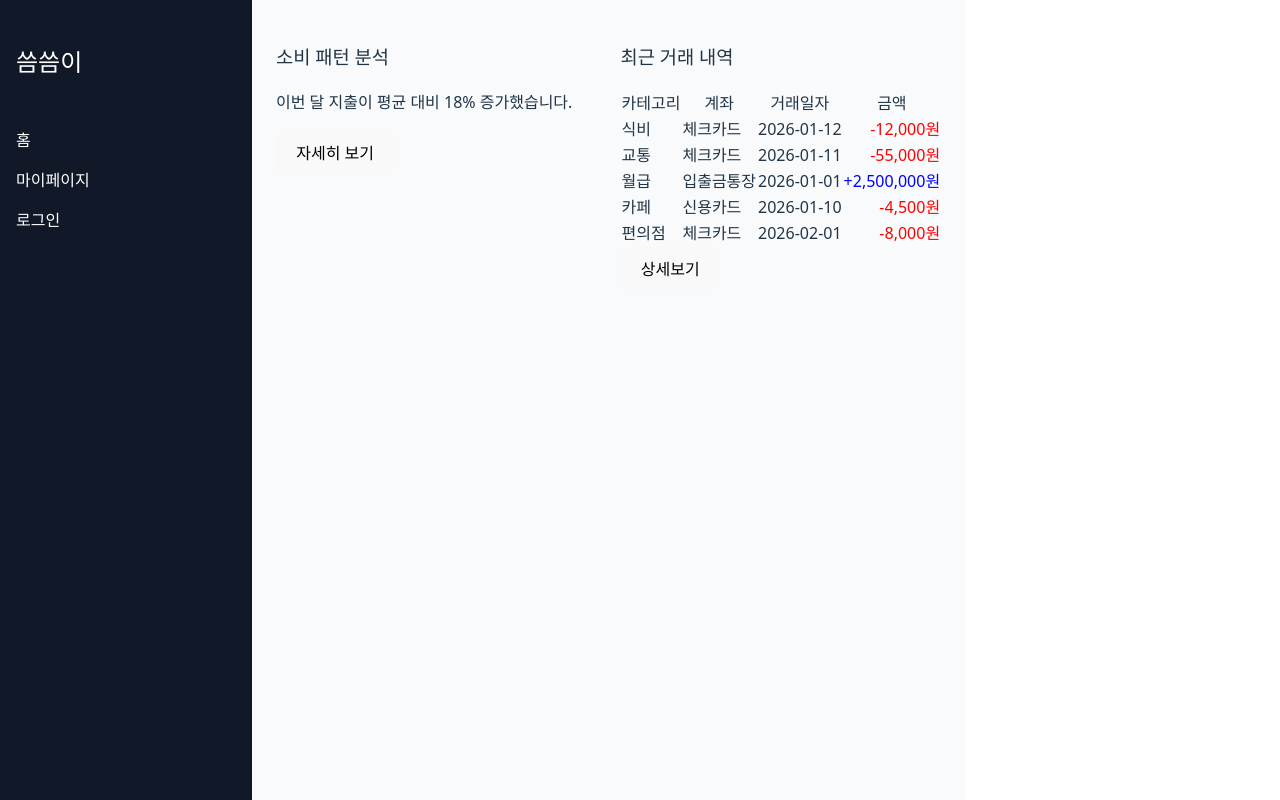
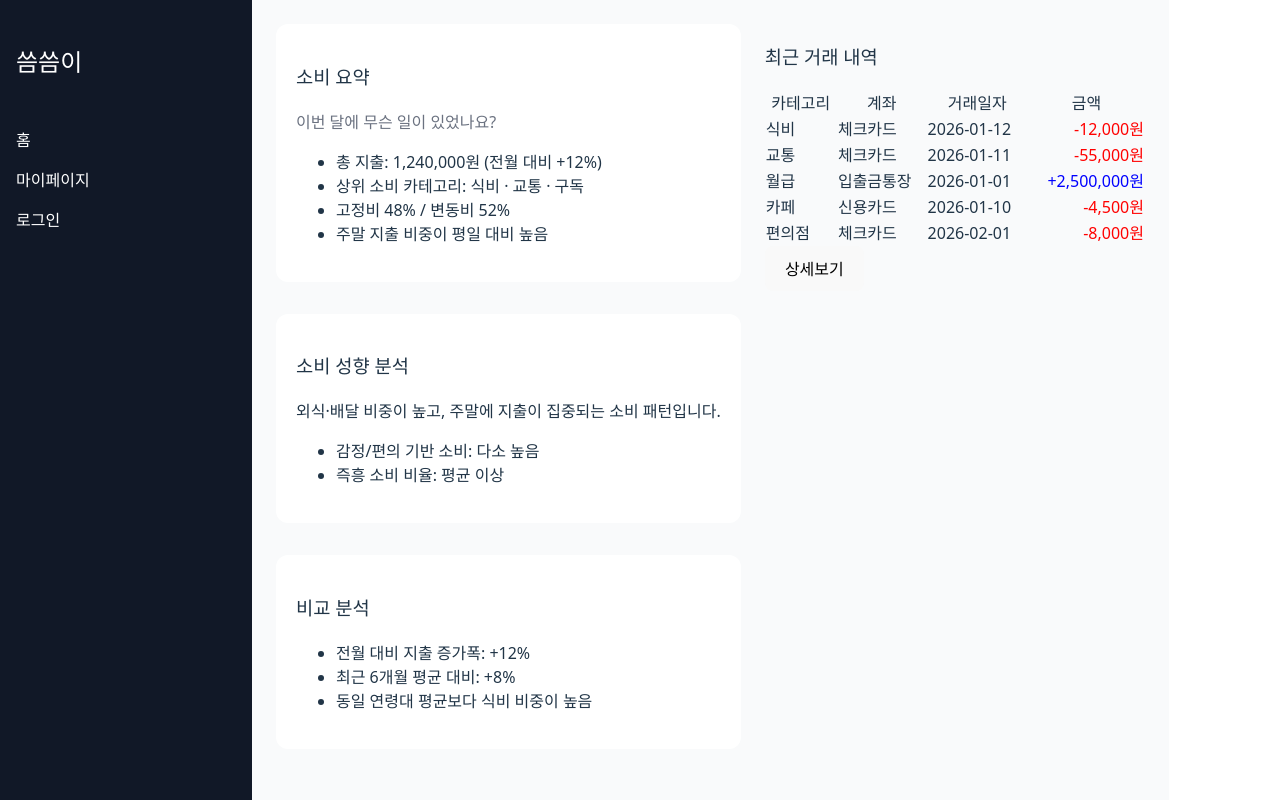
Before and after one commit to Sseumsseumi/sseumsseumi, a React app in the folder frontend/: page / in a window 1280 px wide. Built offline with nearby package versions, Linux system fonts and the light colour scheme; the HTML template or start-up script is replaced by a standard one.

Commit message:
feat: 소비 분석 중심의 왼쪽 대시보드 레이아웃 추가

```diff
--- /dev/null
+++ b/frontend/src/components/dashboard/analysis/AnalysisCard.tsx
@@ -0,0 +1,26 @@
+import type { ReactNode } from "react";
+
+interface Props {
+  title: string;
+  subtitle?: string;
+  children: ReactNode;
+}
+
+const AnalysisCard = ({ title, subtitle, children }: Props) => {
+  return (
+    <section
+      style={{
+        background: "#fff",
+        padding: "20px",
+        borderRadius: "12px",
+        marginBottom: "16px",
+      }}
+    >
+      <h3>{title}</h3>
+      {subtitle && <p style={{ color: "#6b7280" }}>{subtitle}</p>}
+      <div style={{ marginTop: "12px" }}>{children}</div>
+    </section>
+  );
+};
+
+export default AnalysisCard;
--- /dev/null
+++ b/frontend/src/components/dashboard/analysis/CoachingSection.tsx
@@ -0,0 +1,15 @@
+import AnalysisCard from "./AnalysisCard";
+
+const CoachingSection = () => {
+  return (
+    <AnalysisCard title="개선 포인트 & 코칭">
+      <ol>
+        <li>주말 외식 횟수를 월 1회만 줄여보세요.</li>
+        <li>배달 앱 사용 전에 10분 대기 규칙을 적용해보세요.</li>
+        <li>고정 구독 서비스 1개 이상 점검을 권장합니다.</li>
+      </ol>
+    </AnalysisCard>
+  );
+};
+
+export default CoachingSection;
--- /dev/null
+++ b/frontend/src/components/dashboard/analysis/CompareSection.tsx
@@ -0,0 +1,15 @@
+import AnalysisCard from "./AnalysisCard";
+
+const CompareSection = () => {
+  return (
+    <AnalysisCard title="비교 분석">
+      <ul>
+        <li>전월 대비 지출 증가폭: +12%</li>
+        <li>최근 6개월 평균 대비: +8%</li>
+        <li>동일 연령대 평균보다 식비 비중이 높음</li>
+      </ul>
+    </AnalysisCard>
+  );
+};
+
+export default CompareSection;
--- /dev/null
+++ b/frontend/src/components/dashboard/analysis/InsightSection.tsx
@@ -0,0 +1,18 @@
+import AnalysisCard from "./AnalysisCard";
+
+const InsightSection = () => {
+  return (
+    <AnalysisCard title="소비 성향 분석">
+      <p>
+        외식·배달 비중이 높고, 주말에 지출이 집중되는 소비 패턴입니다.
+      </p>
+
+      <ul>
+        <li>감정/편의 기반 소비: 다소 높음</li>
+        <li>즉흥 소비 비율: 평균 이상</li>
+      </ul>
+    </AnalysisCard>
+  );
+};
+
+export default InsightSection;
--- /dev/null
+++ b/frontend/src/components/dashboard/analysis/LeftDashboard.tsx
@@ -0,0 +1,17 @@
+import SummarySection from "./SummarySection";
+import InsightSection from "./InsightSection";
+import CompareSection from "./CompareSection";
+import CoachingSection from "./CoachingSection";
+
+const LeftDashboard = () => {
+  return (
+    <>
+      <SummarySection />
+      <InsightSection />
+      <CompareSection />
+      <CoachingSection />
+    </>
+  );
+};
+
+export default LeftDashboard;
--- /dev/null
+++ b/frontend/src/components/dashboard/analysis/SummarySection.tsx
@@ -0,0 +1,16 @@
+import AnalysisCard from "./AnalysisCard";
+
+const SummarySection = () => {
+  return (
+    <AnalysisCard title="소비 요약" subtitle="이번 달에 무슨 일이 있었나요?">
+      <ul>
+        <li>총 지출: 1,240,000원 (전월 대비 +12%)</li>
+        <li>상위 소비 카테고리: 식비 · 교통 · 구독</li>
+        <li>고정비 48% / 변동비 52%</li>
+        <li>주말 지출 비중이 평일 대비 높음</li>
+      </ul>
+    </AnalysisCard>
+  );
+};
+
+export default SummarySection;
--- a/frontend/src/components/layout/DashboardLayout.tsx
+++ b/frontend/src/components/layout/DashboardLayout.tsx
@@ -10,12 +10,33 @@ const DashboardLayout = ({ left, right }: Props) => {
     <div
       style={{
         display: "grid",
-        gridTemplateColumns: "1fr 1fr",
+        gridTemplateColumns: "1.1fr 0.9fr", // 분석 영역을 약간 더 넓게
         gap: "24px",
+        height: "100%",
       }}
     >
-      <section>{left}</section>
-      <section>{right}</section>
+      {/* 왼쪽: 소비 분석 리포트 */}
+      <section
+        style={{
+          display: "flex",
+          flexDirection: "column",
+          gap: "16px",
+          overflowY: "auto",
+        }}
+      >
+        {left}
+      </section>
+
+      {/* 오른쪽: 거래 요약 / 리스트 */}
+      <section
+        style={{
+          display: "flex",
+          flexDirection: "column",
+          gap: "16px",
+        }}
+      >
+        {right}
+      </section>
     </div>
   );
 };
--- a/frontend/src/pages/Dashboard.tsx
+++ b/frontend/src/pages/Dashboard.tsx
@@ -1,6 +1,6 @@
 import Layout from "../components/layout/Layout";
 import DashboardLayout from "../components/layout/DashboardLayout";
-import AnalysisSummary from "../components/dashboard/AnalysisSummary";
+import LeftDashboard from "../components/dashboard/analysis/LeftDashboard";
 import RecentTransactions from "../components/transactions/RecentTransactions";
 import { transactions } from "../data/transactions";
 
@@ -8,16 +8,8 @@ const Dashboard = () => {
   return (
     <Layout>
       <DashboardLayout
-        left={
-          <>
-            <AnalysisSummary />
-          </>
-        }
-        right={
-          <>
-            <RecentTransactions transactions={transactions} />
-          </>
-        }
+        left={<LeftDashboard />}
+        right={<RecentTransactions transactions={transactions} />}
       />
     </Layout>
   );
```
